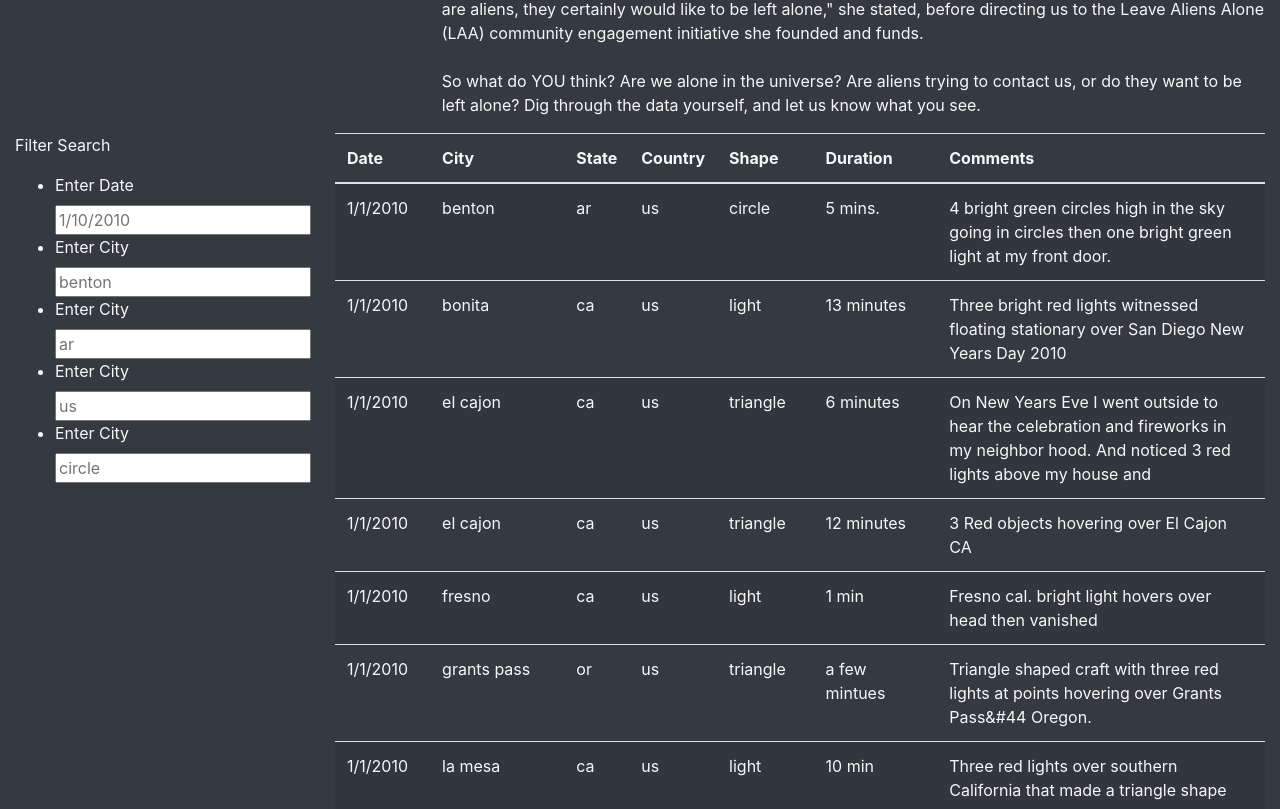
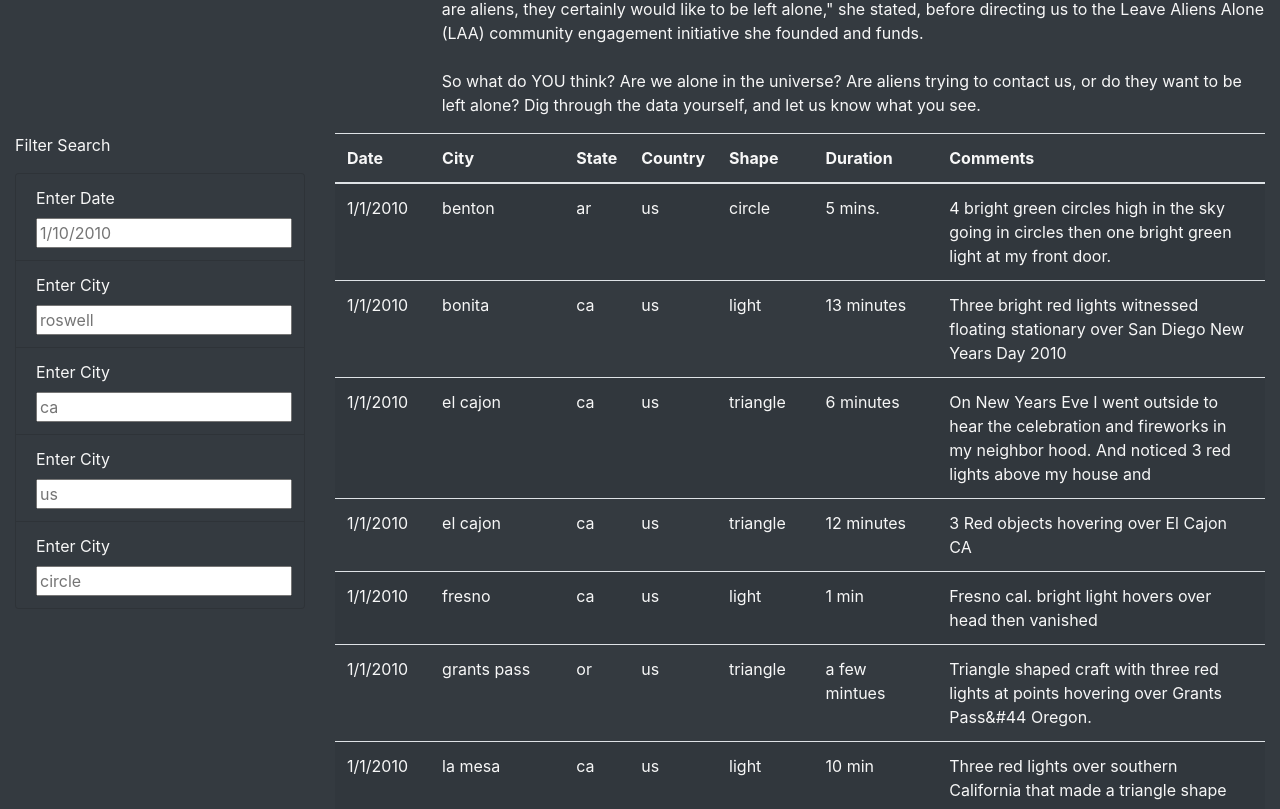
Before and after one commit to labinskin/UFOs, a plain HTML site: page index.html in a window 1280 px wide. Shown: the part 606-1415 px from the top of the page. Drawn offline with nearby package versions, Linux system fonts and the light colour scheme.

Commit message:
Updating files

```diff
--- a/index.html
+++ b/index.html
@@ -40,24 +40,24 @@
               <div class="col-md-3">
                 <form>
                     <p>Filter Search</p>
-                    <ul>
-                      <li>
+                    <ul class="list-group bg-dark">
+                      <li class="list-group-item bg-dark">
                         <label for="date">Enter Date</label>
                         <input type="text" placeholder="1/10/2010" id="datetime" />
                       </li>
-                      <li>
+                      <li class="list-group-item bg-dark">
                         <label for="city">Enter City</label>
-                        <input type="text" placeholder="benton" id="city" />
+                        <input type="text" placeholder="roswell" id="city" />
                       </li>
-                      <li>
+                      <li class="list-group-item bg-dark">
                         <label for="state">Enter City</label>
-                        <input type="text" placeholder="ar" id="state" />
+                        <input type="text" placeholder="ca" id="state" />
                       </li>
-                      <li>
+                      <li class="list-group-item bg-dark">
                         <label for="country">Enter City</label>
                         <input type="text" placeholder="us" id="country" />
                       </li>
-                      <li>
+                      <li class="list-group-item bg-dark">
                         <label for="shape">Enter City</label>
                         <input type="text" placeholder="circle" id="shape" />
                       </li>
--- a/static/js/app.js
+++ b/static/js/app.js
@@ -40,7 +40,7 @@ function updateFilters() {
     // 5. If a filter value was entered then add that filterId and value
     // to the filters list. Otherwise, clear that filter from the filters object.
     if (elementValue) {
-      filters[filterId]=elementValue;
+      filters[filteredId]=elementValue;
     }
     else {
       delete filters[filteredId];
@@ -65,7 +65,7 @@ function updateFilters() {
 
     // 10. Finally, rebuild the table using the filtered data
     buildTable(filteredData);
-    }
+  }
   // 2. Attach an event to listen for changes to each filter
   d3.selectAll("input").on("change", updateFilters);
 
```
